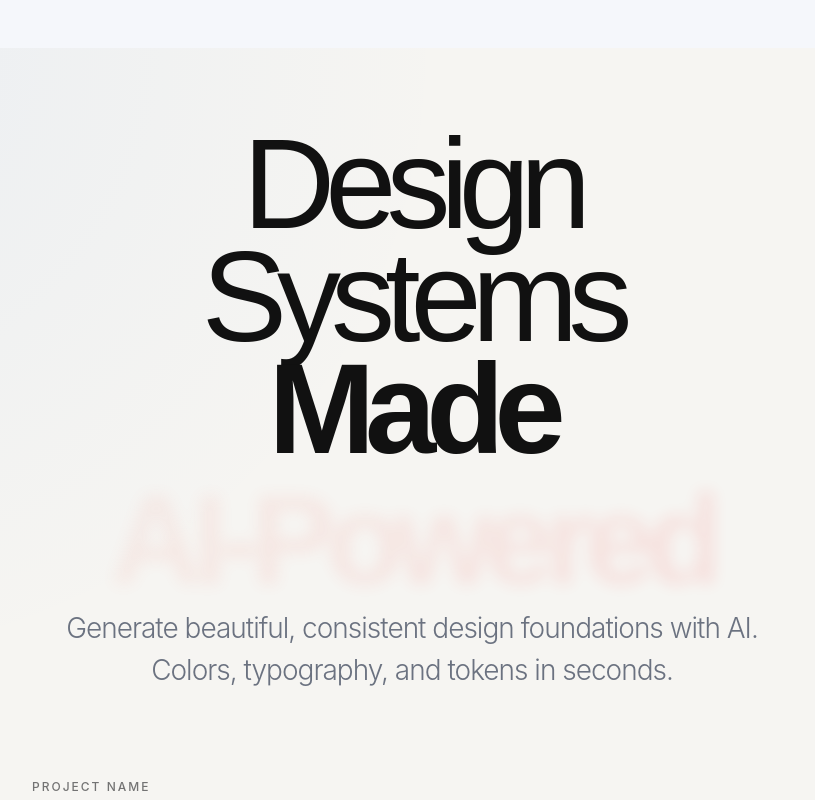
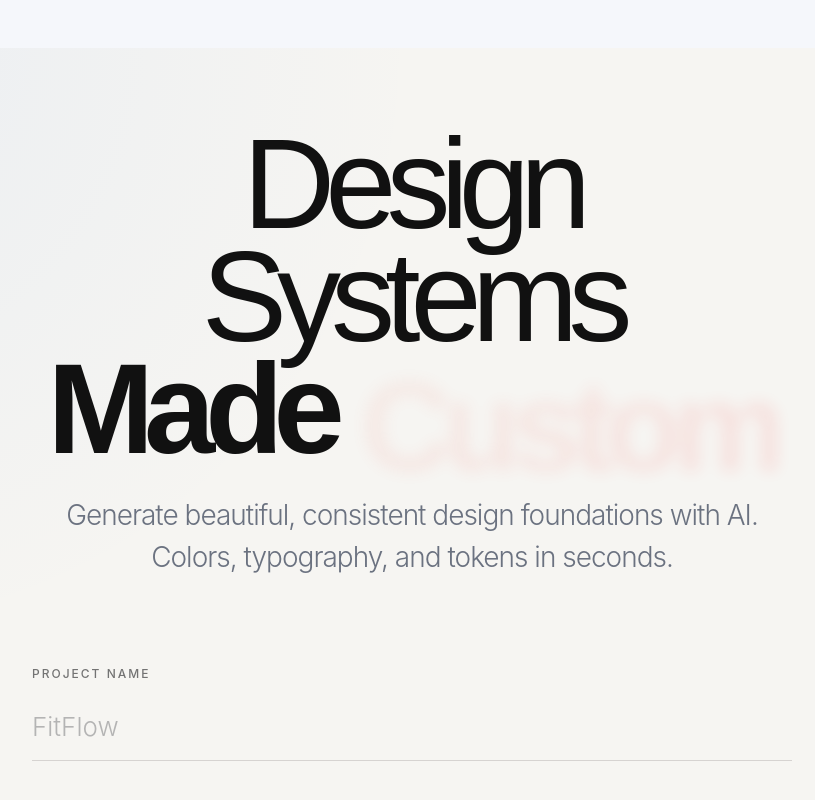
Before and after one commit to hayfa327/HueMind-AI, a React (Vite) app in the folder huemind-ai/: page / in a window 1280 px wide. Shown: the top 800 px of the page, without its empty margins (228-1043 px from the left). Built offline with nearby package versions, Linux system fonts and the light colour scheme.

Commit message:
update README.md

```diff
--- a/huemind-ai/src/design-system/components/heroTitle/herotitle.tsx
+++ b/huemind-ai/src/design-system/components/heroTitle/herotitle.tsx
@@ -6,9 +6,9 @@ import styles from './heroTiltle.module.css'
 const words = [
   'Simple',
   'Fast',
-  'AI-Powered',
+
   'Custom',
-  'Intelligent',
+
 ]
 
 function HeroTitle() {
```
